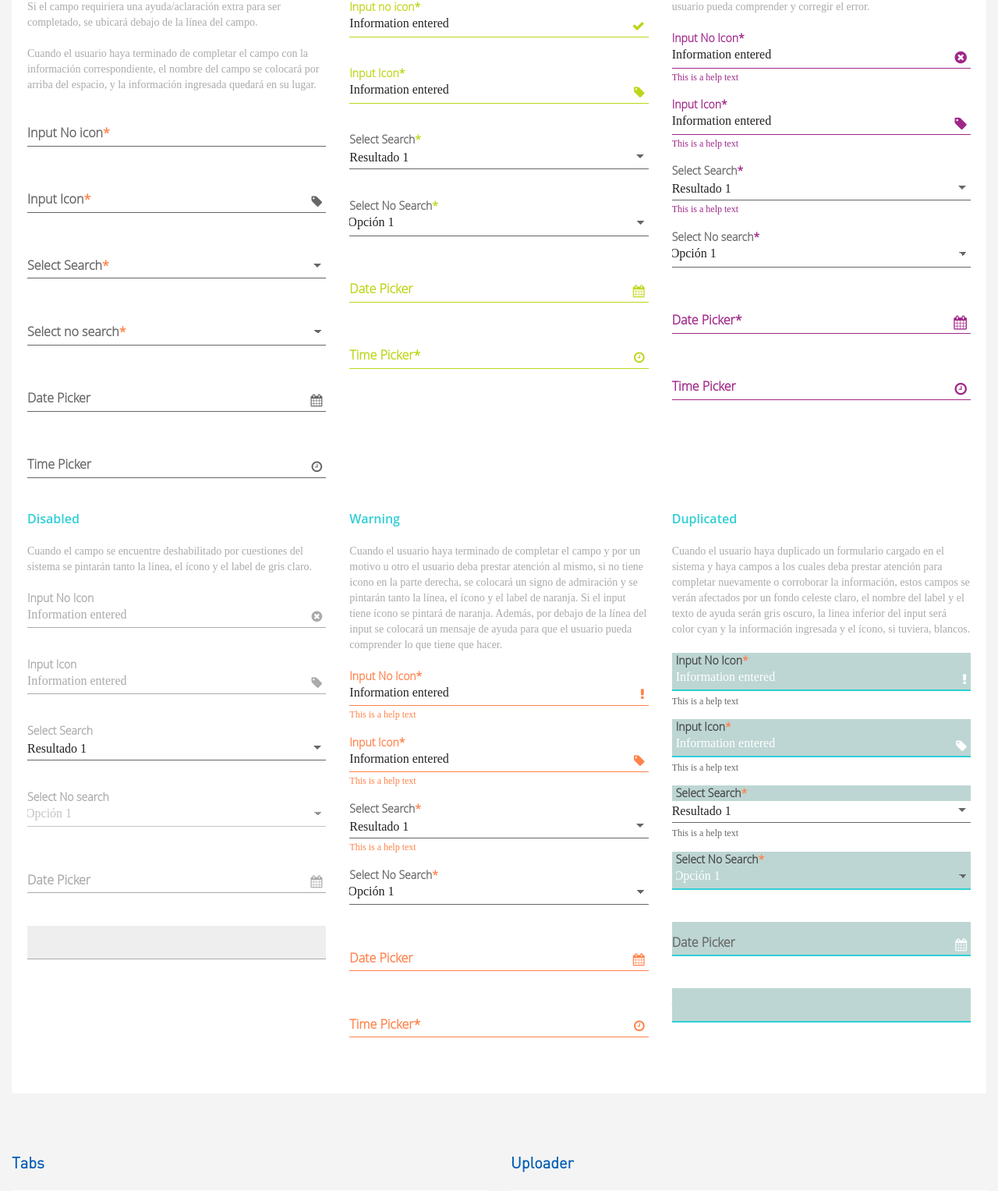
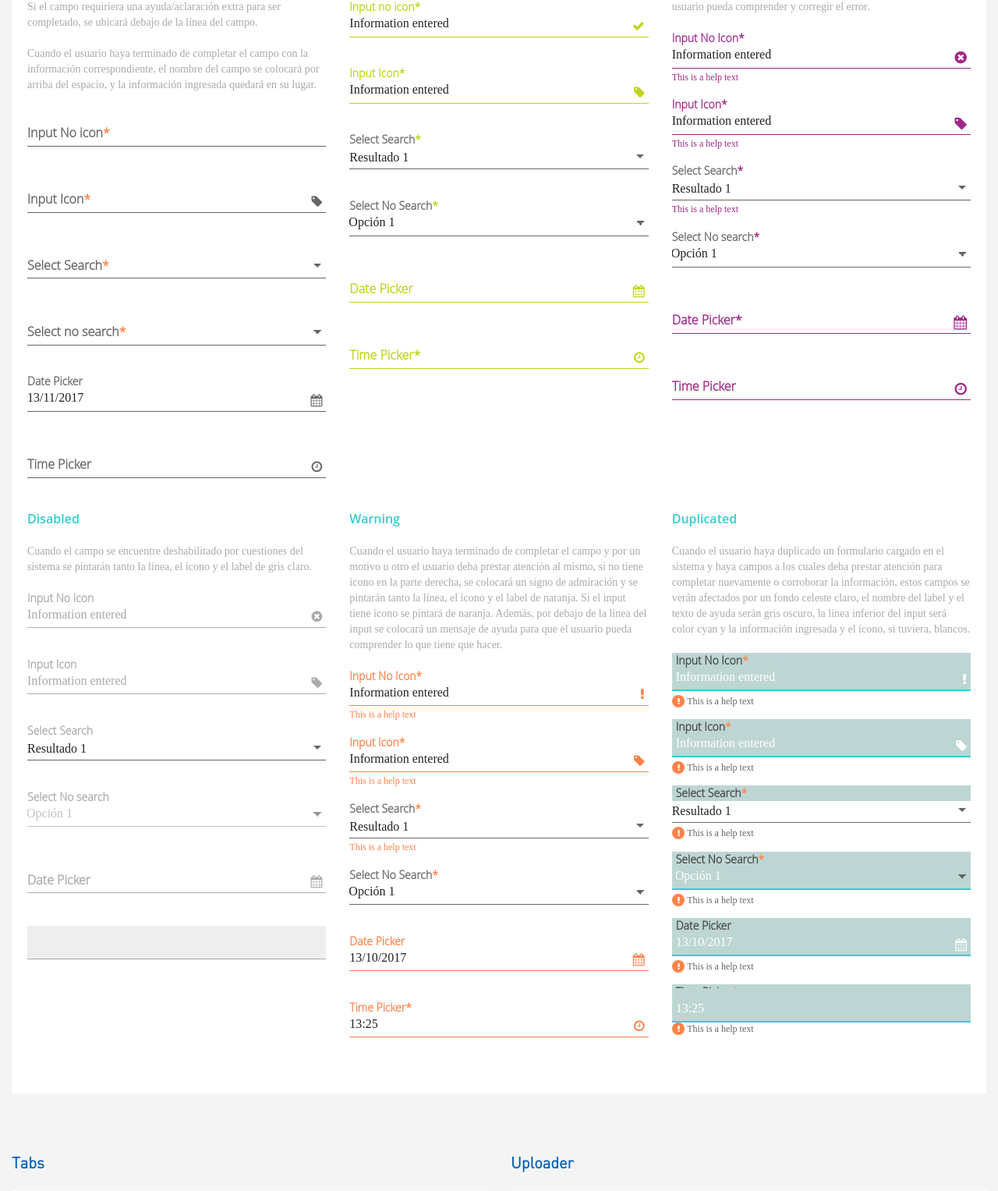
Before and after one commit to msciegata/Triton, a PHP site: page /style.php in a window 1280 px wide. Shown: the part 1218-2745 px from the top of the page at 78% size. Run offline with PHP 8.4, Linux system fonts and the light colour scheme; some web fonts are replaced.

Commit message:
Correcciones

```diff
--- a/alta-viaje-SPOT-cancelado.php
+++ b/alta-viaje-SPOT-cancelado.php
@@ -13,12 +13,12 @@
 			<div class="container-fluid">
 				<div class="row page-title">
 					<div class="col-lg-10">
-						<h1>Alta de viaje <span>SPOT</span></h1>
+						<h1>Viaje <span>SPOT.0013</span></h1>
 					</div>
 					<div class="col-lg-2 state">
-						<div class="circle bg-gray">
+						<div class="circle bg-purple">
 						</div>
-						<h5>NO INICIADO</h5>
+						<h5>CANCELADO</h5>
 					</div>
 				</div>
 				<div class="row">
--- a/css/components.css
+++ b/css/components.css
@@ -1929,7 +1929,7 @@ input::-ms-clear {
   -ms-appearance: none;
   background-image: linear-gradient(45deg, transparent 50%, #666666 50%), linear-gradient(135deg, #666666 50%, transparent 50%), linear-gradient(to right, transparent, transparent);
   background-position: calc(100% - 10px) calc(1em + 8px), calc(100% - 5px) calc(1em + 8px), calc(100% - 2.5em) 0;
-  background-size: 5px 5px, 5px 5px, 0 0;
+  background-size: 6px 6px, 6px 6px, 0 0;
   background-repeat: no-repeat;
 }
 /* line 1420, sass/components.scss */
@@ -2014,7 +2014,7 @@ input::-ms-clear {
 }
 /* line 1501, sass/components.scss */
 .input-group select {
-  text-indent: -2px;
+  text-indent: -1px;
 }
 /* line 1505, sass/components.scss */
 .input-group .label-campo {
--- a/css/sass/components.scss
+++ b/css/sass/components.scss
@@ -1412,8 +1412,8 @@ input::-ms-clear{
     		calc(100% - 5px) calc(1em + 8px),
     		calc(100% - 2.5em) 0;
   		background-size:
-    		5px 5px,
-   			5px 5px,
+    		6px 6px,
+   			6px 6px,
     		0 0;
   		background-repeat: no-repeat;
 
@@ -1499,7 +1499,7 @@ input::-ms-clear{
             color: $black !important;
         }
         select {
-            text-indent: -2px;
+            text-indent: -1px;
         }
 
     .label-campo {
--- a/css/styles.css
+++ b/css/styles.css
@@ -1929,7 +1929,7 @@ input::-ms-clear {
   -ms-appearance: none;
   background-image: linear-gradient(45deg, transparent 50%, #666666 50%), linear-gradient(135deg, #666666 50%, transparent 50%), linear-gradient(to right, transparent, transparent);
   background-position: calc(100% - 10px) calc(1em + 8px), calc(100% - 5px) calc(1em + 8px), calc(100% - 2.5em) 0;
-  background-size: 5px 5px, 5px 5px, 0 0;
+  background-size: 6px 6px, 6px 6px, 0 0;
   background-repeat: no-repeat;
 }
 /* line 1420, sass/components.scss */
@@ -2014,7 +2014,7 @@ input::-ms-clear {
 }
 /* line 1501, sass/components.scss */
 .input-group select {
-  text-indent: -2px;
+  text-indent: -1px;
 }
 /* line 1505, sass/components.scss */
 .input-group .label-campo {
--- a/index.html
+++ b/index.html
@@ -37,6 +37,9 @@
 		</p>
 		<p>
 			<a href="alta-viaje-SPOT-cargado.php" target="_blank">- Alta viaje SPOT [Cargado]</a>
+		</p>
+		<p>
+			<a href="alta-viaje-SPOT-cancelado.php" target="_blank">- Alta viaje SPOT [Cancelado]</a>
 		</p>
 		<p>
 			<a href="alta-viaje-SPOT_error-sistema.php" target="_blank">- Alta viaje SPOT [Error sistema]</a>
--- a/style.php
+++ b/style.php
@@ -194,7 +194,7 @@
 										<label for="UOM">Select no search<span>*</span></label>
 									</div>
 									<div class="input-group">
-										<input class="input-date" id="fecha-inicio" type="text" required name="fecha-inicio">
+										<input class="input-date" id="fecha-inicio" type="text" required name="fecha-inicio" value="13/11/2017">
 										<span class="fa fa-calendar" aria-hidden="true"></span>
 										<label for="fecha-inicio">Date Picker</label>
 									</div>
@@ -396,12 +396,12 @@
 										<label for="UOM">Select No Search<span>*</span></label>
 									</div>
 									<div class="input-group warning">
-										<input class="input-date" id="fecha-inicio" type="text" required name="fecha-inicio">
+										<input class="input-date" id="fecha-inicio" type="text" required name="fecha-inicio" value="13/10/2017">
 										<span class="fa fa-calendar" aria-hidden="true"></span>
 										<label for="fecha-inicio">Date Picker</label>
 									</div>
 									<div class="input-group warning">
-										<input id="horario-inicio" type="text" class="form-control input-small timepicker" required>
+										<input id="horario-inicio" type="text" class="form-control input-small timepicker" required value="13:25">
 										<span class="fa fa-clock-o" aria-hidden="true"></span>
 										<label for="horario-inicio">Time Picker<span>*</span></label>
 									</div>
@@ -415,13 +415,13 @@
 										<input id="input-example" type="text" required name="example" value="Information entered">
 										<span class="fa fa-exclamation" aria-hidden="true"></span>
 										<label for="input-example">Input No Icon<span>*</span></label>
-										<p>This is a help text</p>
+										<p><span class="fa fa-exclamation"></span>This is a help text</p>
 									</div>
 									<div class="input-group duplicated">
 										<input id="input-example" type="text" required name="example" value="Information entered">
 										<span class="fa fa-tag" aria-hidden="true"></span>
 										<label for="input-example">Input Icon<span>*</span></label>
-										<p>This is a help text</p>
+										<p><span class="fa fa-exclamation"></span>This is a help text</p>
 									</div>
 									<div class="input-group duplicated">
 										<select id="product-name" class="select-buscador" required style="width: 100%">
@@ -434,7 +434,7 @@
 											<option value="v6">Resultado 6</option>
 										</select>
 										<label for="product-name">Select Search<span>*</span></label>
-										<p>This is a help text</p>
+										<p><span class="fa fa-exclamation"></span>This is a help text</p>
 									</div>
 									<div class="input-group duplicated">
 										<select id="UOM" name="UOM" required>
@@ -444,16 +444,19 @@
 											<option value="v2">Opción 3</option>
 										</select>
 										<label for="UOM">Select No Search<span>*</span></label>
+										<p><span class="fa fa-exclamation"></span>This is a help text</p>
 									</div>
 									<div class="input-group duplicated">
-										<input class="input-date" id="fecha-inicio" type="text" required name="fecha-inicio">
+										<input class="input-date" id="fecha-inicio" type="text" required name="fecha-inicio" value="13/10/2017">
 										<span class="fa fa-calendar" aria-hidden="true"></span>
 										<label for="fecha-inicio">Date Picker</label>
+										<p><span class="fa fa-exclamation"></span>This is a help text</p>
 									</div>
 									<div class="input-group duplicated">
-										<input id="horario-inicio" type="text" class="form-control input-small timepicker" required>
+										<input id="horario-inicio" type="text" class="form-control input-small timepicker" required value="13:25">
 										<span class="fa fa-clock-o" aria-hidden="true"></span>
 										<label for="horario-inicio">Time Picker<span>*</span></label>
+										<p><span class="fa fa-exclamation"></span>This is a help text</p>
 									</div>
 								</div>
 							</div>
```
Also changed, not shown: alta-viaje-SPOT-cargado.php (+6 -4 lines).
